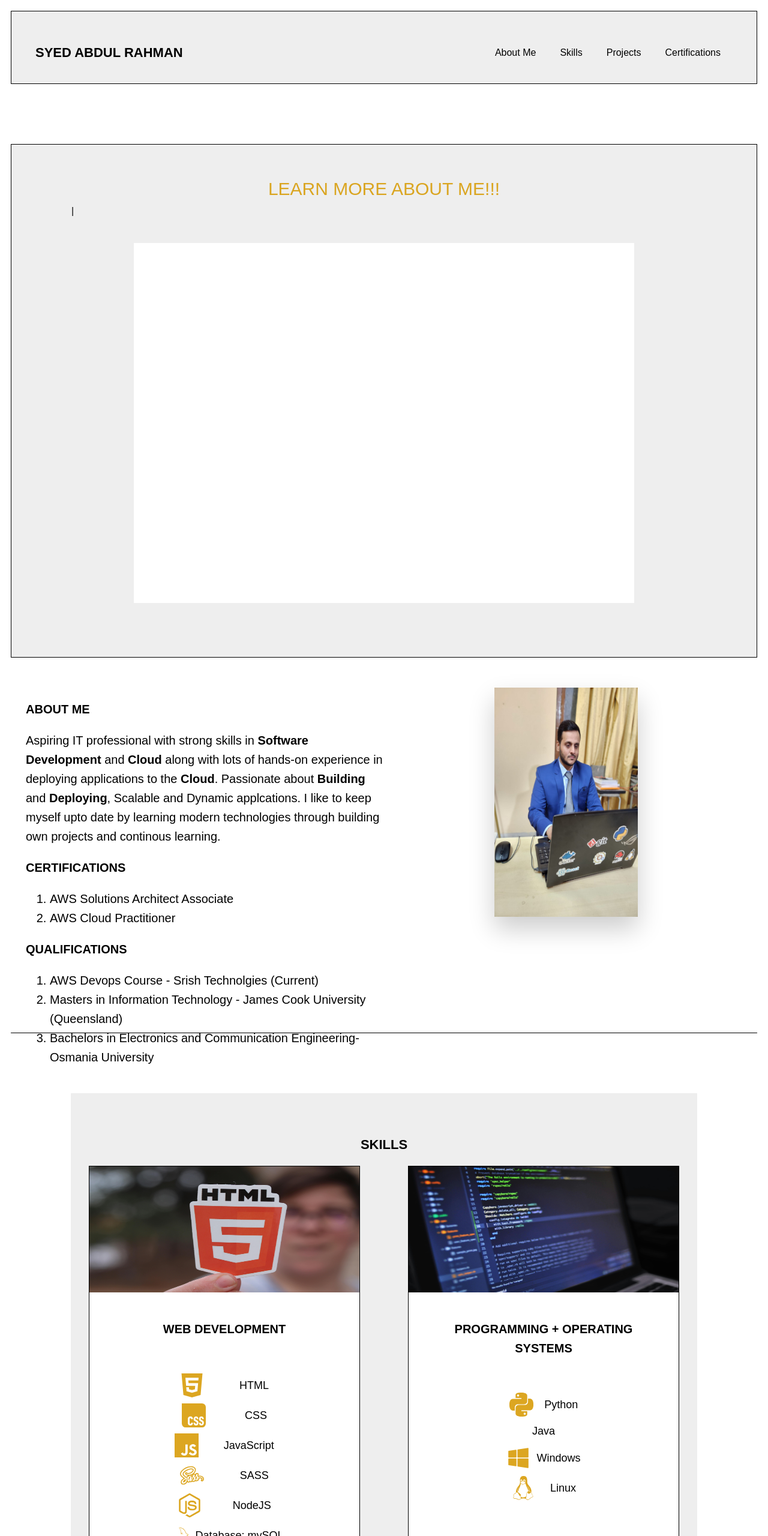
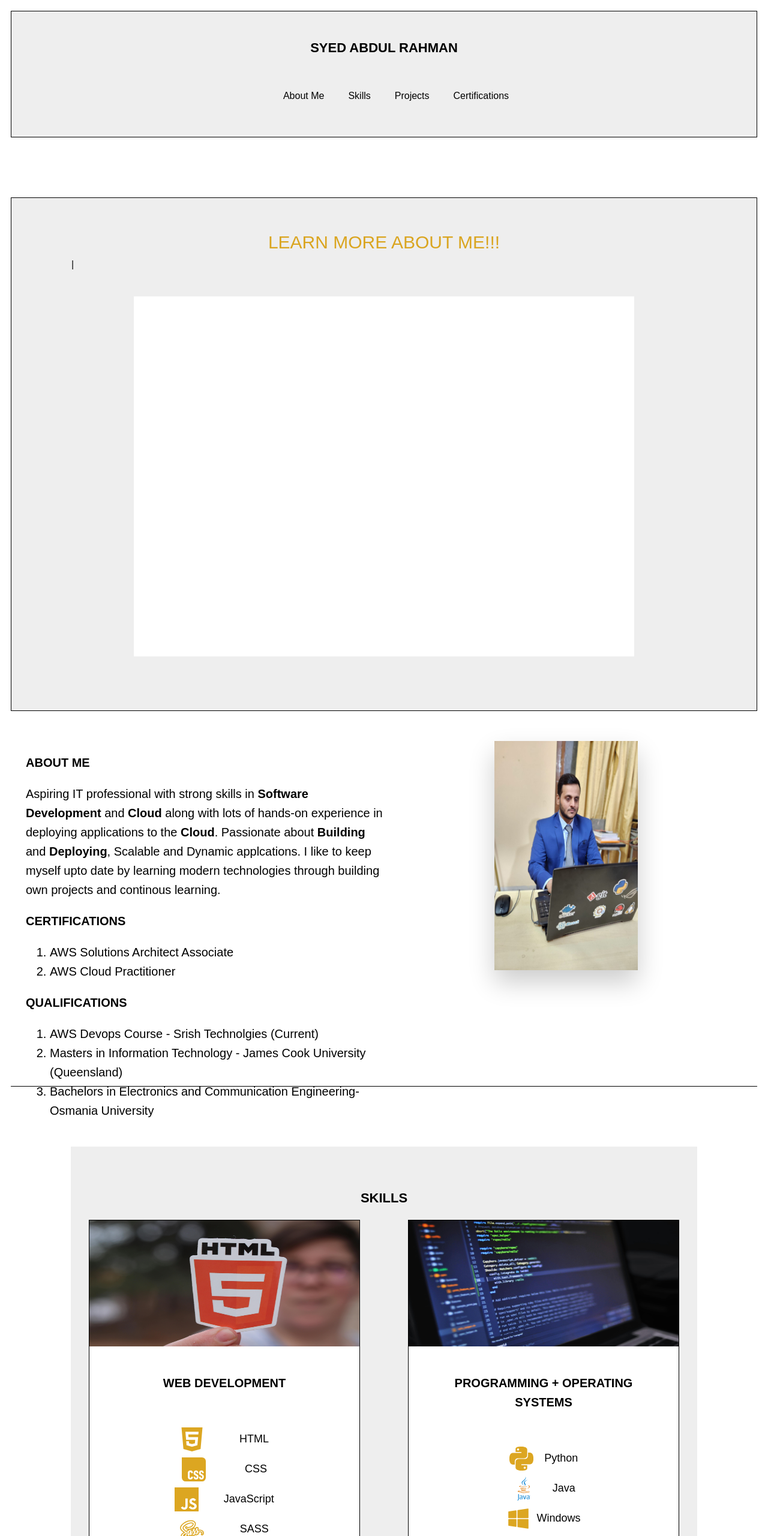
Before and after one commit to Syed-SAR/portfolio, a website: page index.html in a window 1280 px wide. Shown: the top 2560 px of the page at 60% size. Drawn offline with nearby package versions, Linux system fonts and the light colour scheme; grey boxes are pictures that could not be loaded.

Commit message:
Added Java SVG

```diff
--- a/index.html
+++ b/index.html
@@ -153,7 +153,7 @@
         </div>
         <div class="card">
           <div class="card__img-box">
-            <img src="img/programming.jpg" alt="" class="card__img">
+            <img src="img/programming.jpg" alt="Picture of Code" class="card__img">
           </div>
           <div class="card__details">
             <h3 class="heading-tertiary">Programming + Operating Systems</h3>
@@ -163,7 +163,7 @@
                 Python
               </li>
               <li class="card__item">
-                <!-- <img src="img/java.svg" alt="CSS logo" /> -->
+                <img src="img/java-4-logo-svgrepo-com.svg" alt="CSS logo" class="card__svg"/>
                 Java
               </li>
               <li class="card__item">
--- a/sass/header.scss
+++ b/sass/header.scss
@@ -2,7 +2,7 @@
 
 
 .header {
-    height: 7rem;
+    min-height: 7rem;
     background-color: $color-grey;
     display: flex;
     align-items: center;
```
Also changed, not shown: css/style.css, img/java-4-logo-svgrepo-com.svg (added).
